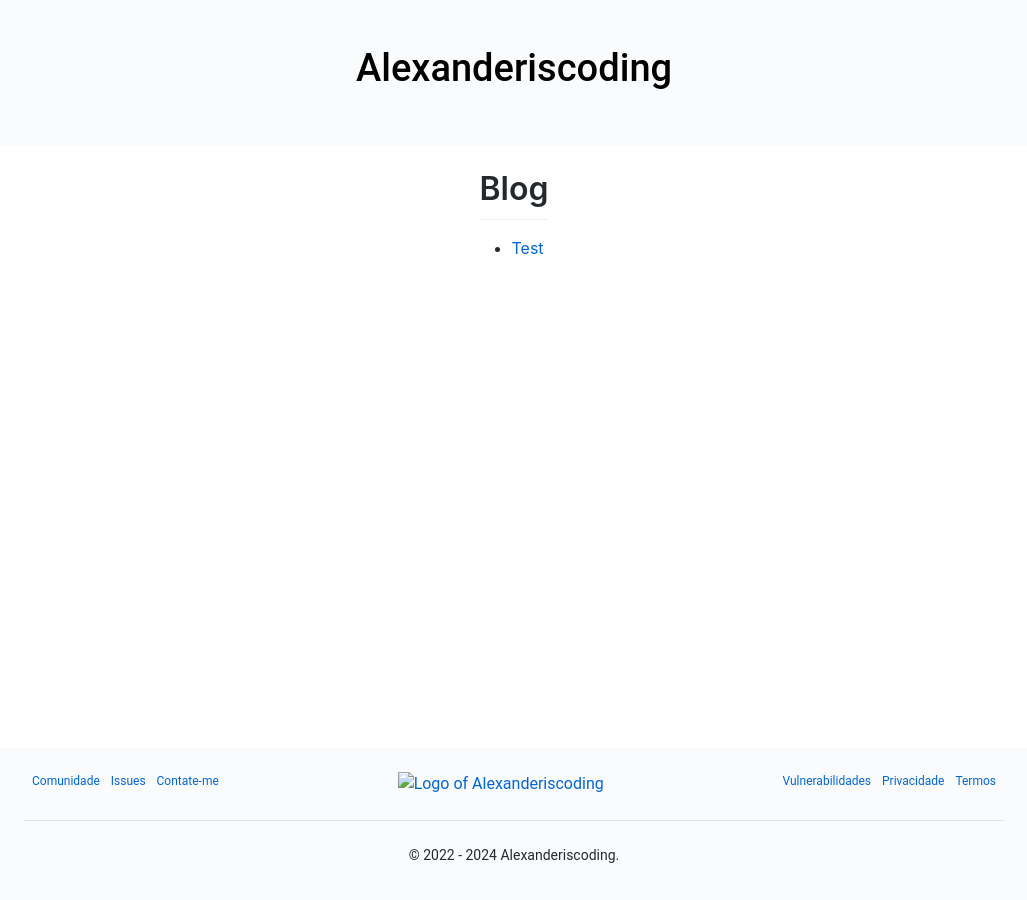
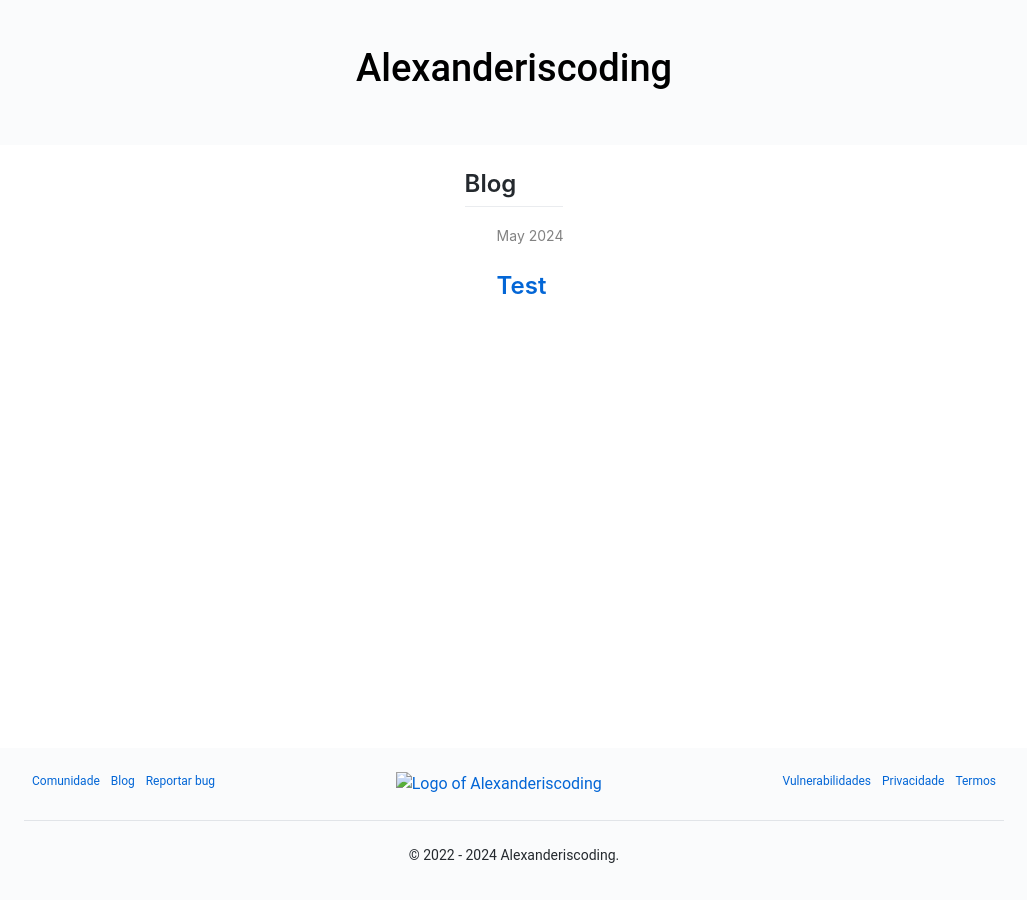
Before and after one commit to alexanderiscoding/alexanderiscoding, a Jekyll site: the page built from blog.md, in a window 1280 px wide. Shown: the whole page, without its empty margins (126-1153 px from the left). Built offline with Jekyll 4.4.1, drawn with Linux system fonts in a browser that asks for light colours; our own code applies the rules of GitHub Pages for plain Markdown files.

Commit message:
Change blog

```diff
--- a/_layouts/default.html
+++ b/_layouts/default.html
@@ -52,7 +52,7 @@
 	{% if page.url == "/" %}
 	<header class="bg-gray-light pt-4 pb-5">
 		<div class="container-lg p-responsive py-4 py-lg-6 my-xl-4 text-center">
-			<a class="nolink" href="{{ "/" | relative_url}}"><h1 class="logo alt-h1 mb-2">Alexanderiscoding</h1></a>
+			<h1 class="logo alt-h1 mb-2">Alexanderiscoding</h1>
 			<p class="f2-light">Focado em software que possa beneficiar a comunidade, promovendo melhorias na vida cotidiana e facilitando o acesso a serviços essenciais.</p>
 		</div>
 	</header>
@@ -77,9 +77,10 @@
 					<li class="d-none d-lg-inline-block ml-lg-2"><a
 							href="https://github.com/alexanderiscoding/alexanderiscoding/discussions" target="_blank">Comunidade</a>
 					</li>
-					<li class="d-none d-lg-inline-block ml-lg-2"><a
-							href="https://github.com/alexanderiscoding/alexanderiscoding/issues" target="_blank">Issues</a></li>
-					<li class="d-inline-block ml-lg-2"><a href="mailto:github@alexanderiscoding.com">Contate-me</a></li>
+
+					<li class="d-inline-block ml-lg-2"><a href="mailto:github@alexanderiscoding.com">Blog</a></li>
+					<li class="d-none d-lg-inline-block ml-lg-2"><a href="https://github.com/alexanderiscoding/alexanderiscoding/issues"
+						target="_blank">Reportar bug</a></li>
 				</ul>
 				<a href="{{ "/" | relative_url}}" class="text-center">
 					<span class="sr-only">Voltar ao Inicio</span>
--- a/assets/css/custom.css
+++ b/assets/css/custom.css
@@ -58,3 +58,85 @@ main:has(p.notfound) {
     background-color: rgb(11, 94, 215) !important;
   }
 }
+
+.page-content {
+  padding: 30px 0;
+  flex: 1
+}
+
+.page-heading {
+  font-size: 32px
+}
+
+.post-list-heading {
+  font-size: 28px
+}
+
+.post-list {
+  margin-left: 0;
+  list-style: none
+}
+
+.post-list>li {
+  margin-bottom: 30px
+}
+
+.post-meta {
+  font-size: 14px;
+  color: #828282
+}
+
+.post-link {
+  display: block;
+  font-size: 24px
+}
+
+.post-header {
+  margin-bottom: 30px
+}
+
+.post-title {
+  font-size: 42px;
+  letter-spacing: -1px;
+  line-height: 1
+}
+
+@media screen and (max-width: 800px) {
+  .post-title {
+    font-size: 36px
+  }
+}
+
+.post-content {
+  margin-bottom: 30px
+}
+
+.post-content h2 {
+  font-size: 32px
+}
+
+@media screen and (max-width: 800px) {
+  .post-content h2 {
+    font-size: 28px
+  }
+}
+
+.post-content h3 {
+  font-size: 26px
+}
+
+@media screen and (max-width: 800px) {
+  .post-content h3 {
+    font-size: 22px
+  }
+}
+
+.post-content h4 {
+  font-size: 20px
+}
+
+@media screen and (max-width: 800px) {
+  .post-content h4 {
+    font-size: 18px
+  }
+}
--- a/blog.md
+++ b/blog.md
@@ -1,9 +1,14 @@
-# Blog
+<h2 class="post-list-heading">Blog</h2>
 
-<ul>
+<ul class="post-list">
   {% for post in site.posts %}
     <li>
-      <a href="{{ post.url }}">{{ post.title }}</a>
+      <span class="post-meta">{{ post.date | date: "%B %Y" }}</span>
+      <h3>
+        <a class="post-link" href="{{ post.url }}">
+          {{ post.title }}
+        </a>
+      </h3>
     </li>
   {% endfor %}
 </ul>
```
